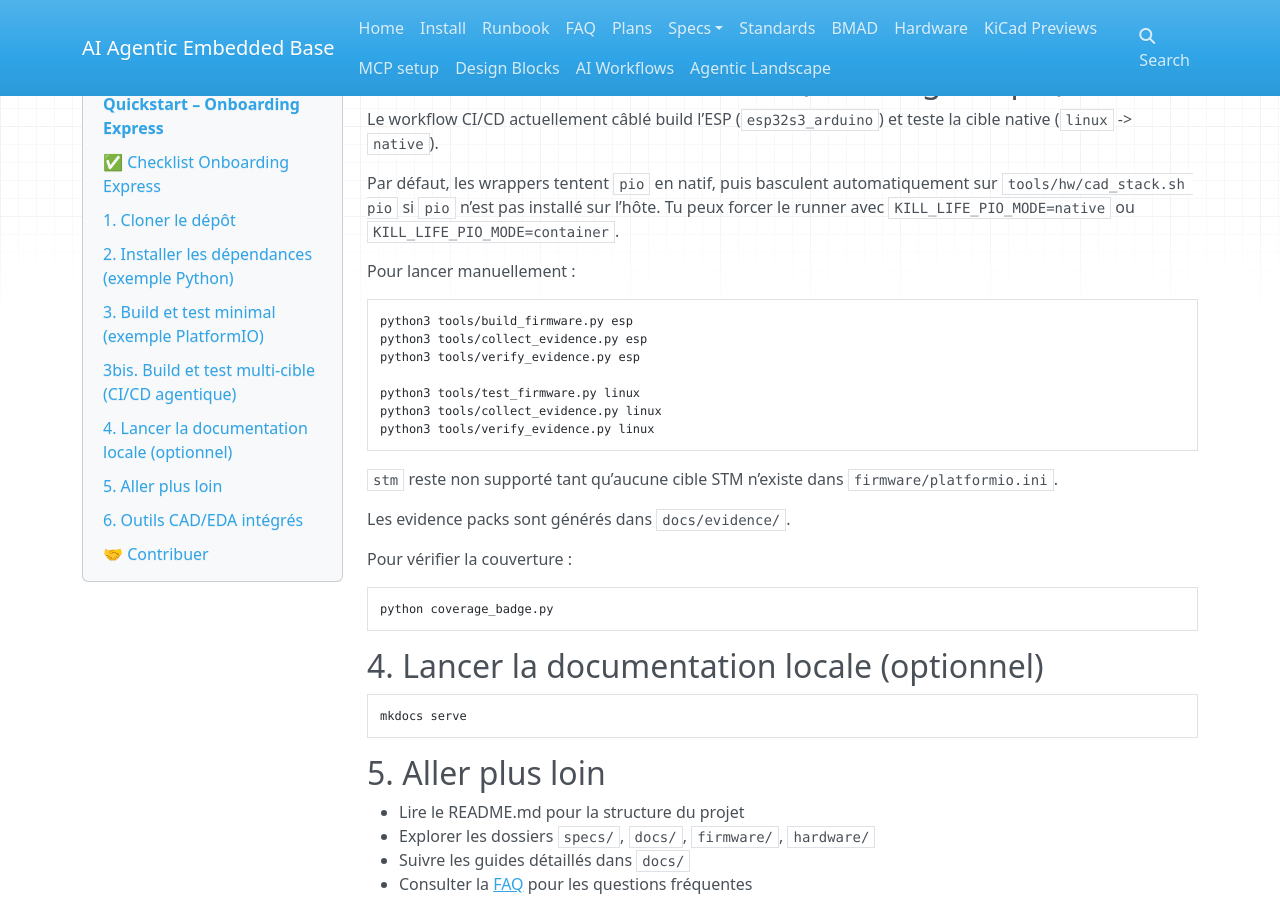
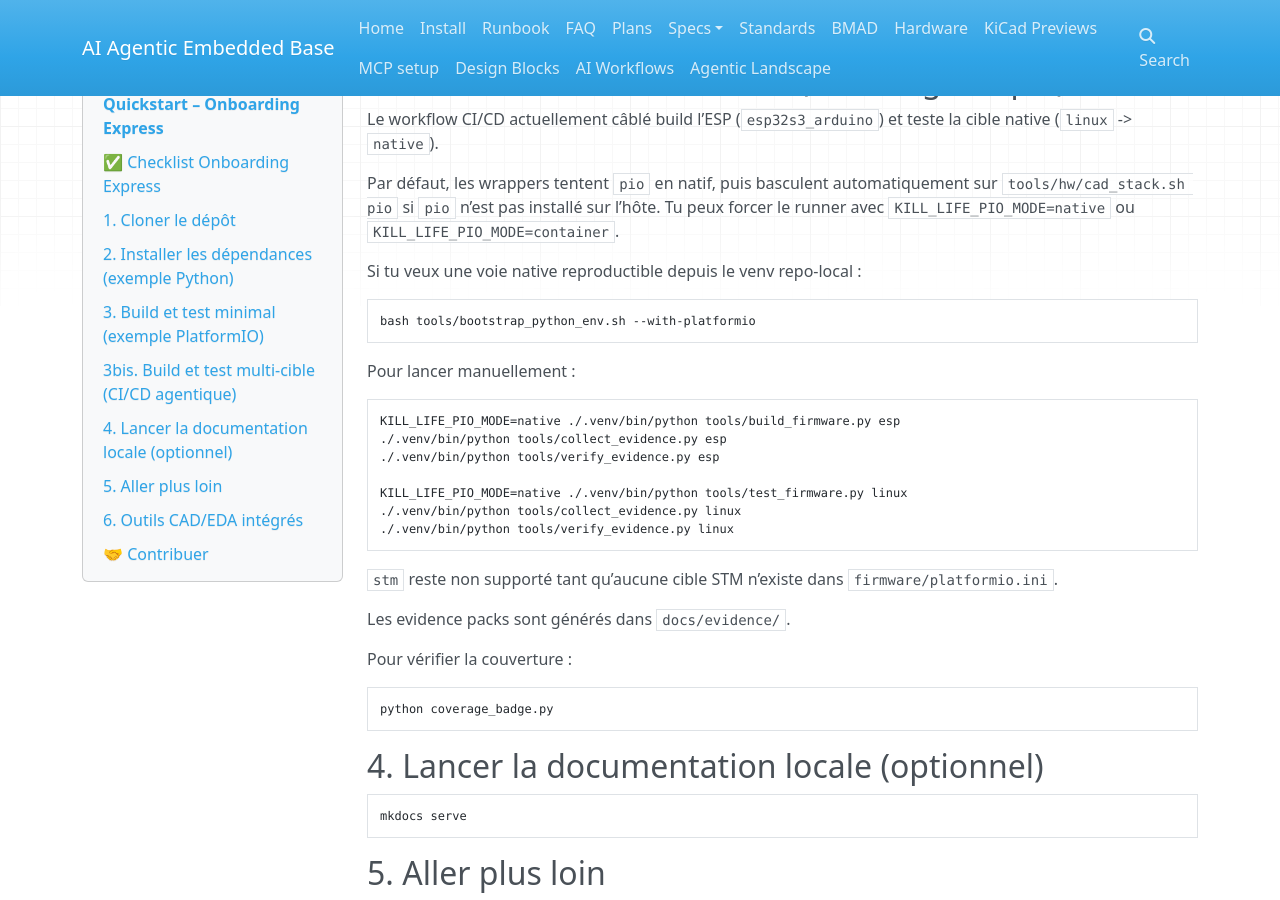
Before and after one commit to electron-rare/Kill_LIFE, an MkDocs documentation site: the page built from docs/QUICKSTART.md, in a window 1280 px wide and 900 px high, scrolled down 613 px. Built offline with MkDocs 1.6.1, drawn with Linux system fonts in a browser that asks for light colours; nearby versions of some CDN libraries.

Commit message:
feat: harden native evidence lane for esp builds

````diff
--- a/docs/QUICKSTART.md
+++ b/docs/QUICKSTART.md
@@ -29,15 +29,20 @@ Le workflow CI/CD actuellement câblé build l’ESP (`esp32s3_arduino`) et test
 Par défaut, les wrappers tentent `pio` en natif, puis basculent automatiquement sur `tools/hw/cad_stack.sh pio` si `pio` n’est pas installé sur l’hôte.
 Tu peux forcer le runner avec `KILL_LIFE_PIO_MODE=native` ou `KILL_LIFE_PIO_MODE=container`.
 
+Si tu veux une voie native reproductible depuis le venv repo-local :
+```bash
+bash tools/bootstrap_python_env.sh --with-platformio
+```
+
 Pour lancer manuellement :
 ```bash
-python3 tools/build_firmware.py esp
-python3 tools/collect_evidence.py esp
-python3 tools/verify_evidence.py esp
+KILL_LIFE_PIO_MODE=native ./.venv/bin/python tools/build_firmware.py esp
+./.venv/bin/python tools/collect_evidence.py esp
+./.venv/bin/python tools/verify_evidence.py esp
 
-python3 tools/test_firmware.py linux
-python3 tools/collect_evidence.py linux
-python3 tools/verify_evidence.py linux
+KILL_LIFE_PIO_MODE=native ./.venv/bin/python tools/test_firmware.py linux
+./.venv/bin/python tools/collect_evidence.py linux
+./.venv/bin/python tools/verify_evidence.py linux
 ```
 `stm` reste non supporté tant qu’aucune cible STM n’existe dans `firmware/platformio.ini`.
 
````
Also changed, not shown: docs/EVIDENCE_ALIGNMENT_2026-03-11.md (+18 -0 lines), docs/KILL_LIFE_WORKFLOW_GITHUB_SEQUENCE_2026-03-11.md (+4 -2 lines), docs/RUNBOOK.md (+6 -0 lines), docs/evidence/evidence_pack.md (+5 -3 lines), docs/plans/REPO_DEEP_ANALYSIS_2026-03-11.md (+2 -1 lines), 6 other files.
